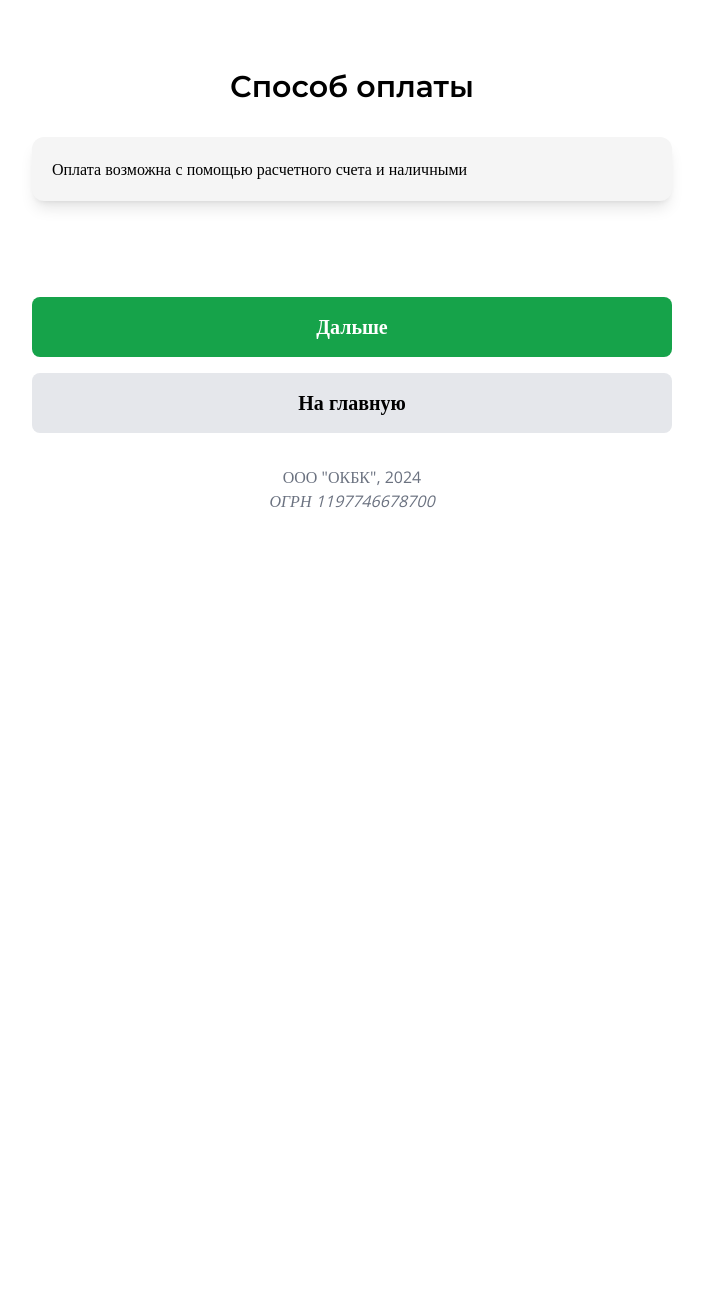
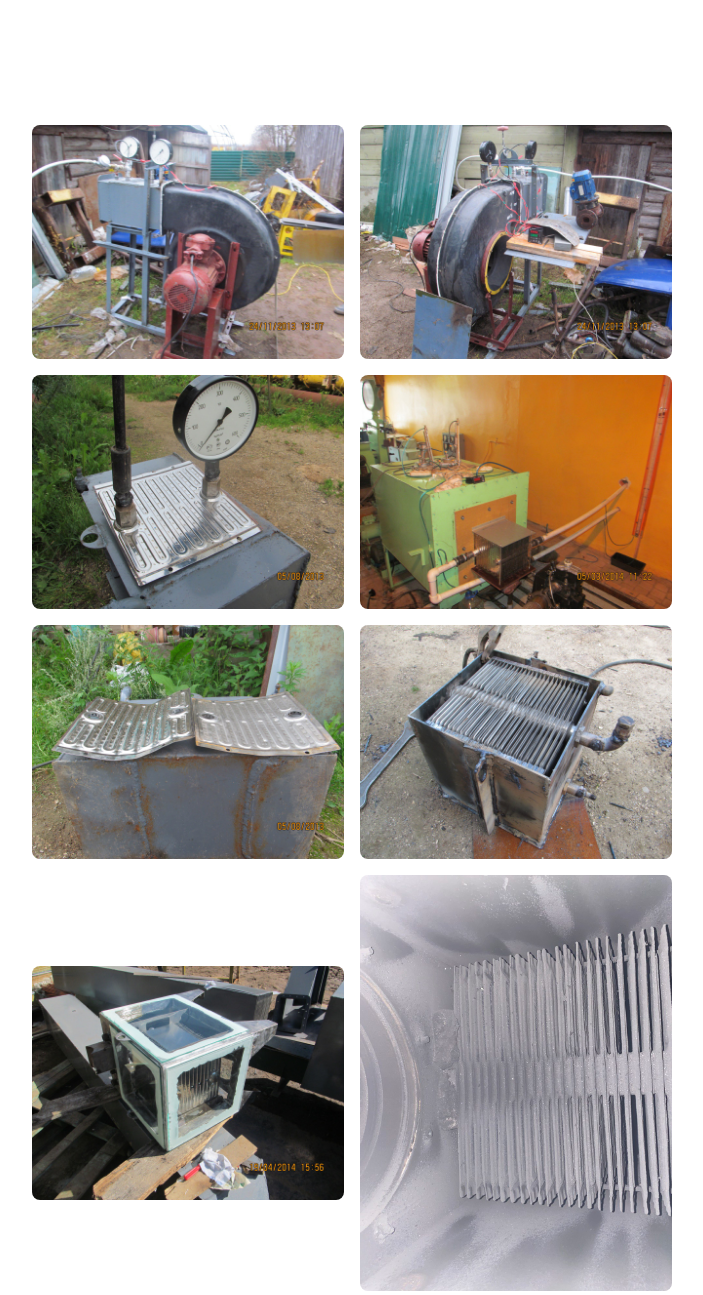
Before and after one commit to Wismute/okbk, a plain HTML site: page p2.html in a window 1280 px wide. Shown: the part 1307-2602 px from the top of the page, without its empty margins (288-991 px from the left). Before the commit the page ends 1852 px from the top, so only its background shows below. Drawn offline with nearby package versions, Linux system fonts and the light colour scheme.

Commit message:
New pictures

```diff
--- a/p2.html
+++ b/p2.html
@@ -54,10 +54,17 @@
     <h2 id="cert">Сертификат</h2>
     <a href="img/cert_ТЛ6.pdf"><p class="button accent_2 mb-12">Открыть сертификат</p></a>
 
-    <h2>Способ оплаты</h2>
-    <div class="card text-justify mb-24">
-        <p>Оплата возможна с помощью расчетного счета и наличными</p>
+     <div class="gallery grid grid-cols-2 gap-4 gap-y-4 items-center mt-32 mb-8">
+        <img src="img/35.jpg">
+        <img src="img/42.jpg">
+        <img src="img/37.jpg">
+        <img src="img/38.jpg">
+        <img src="img/39.jpg">
+        <img src="img/40.jpg">
+        <img src="img/41.jpg">
+        <img src="img/36.jpg">
     </div>
+
 
     <a href="p3.html"><p class="button accent_3">Дальше</p></a>
     <a href="/"><p class="button accent_2">На главную</p></a>
```
Also changed, not shown: index.html (+6 -13 lines), img/32.jpg (added), img/33.jpg (added), img/34.jpg (added), img/35.jpg (added), img/36.jpg (added), img/37.jpg (added), img/38.jpg (added), img/39.jpg (added), img/40.jpg (added), img/41.jpg (added), img/42.jpg (added), style_out.css.
